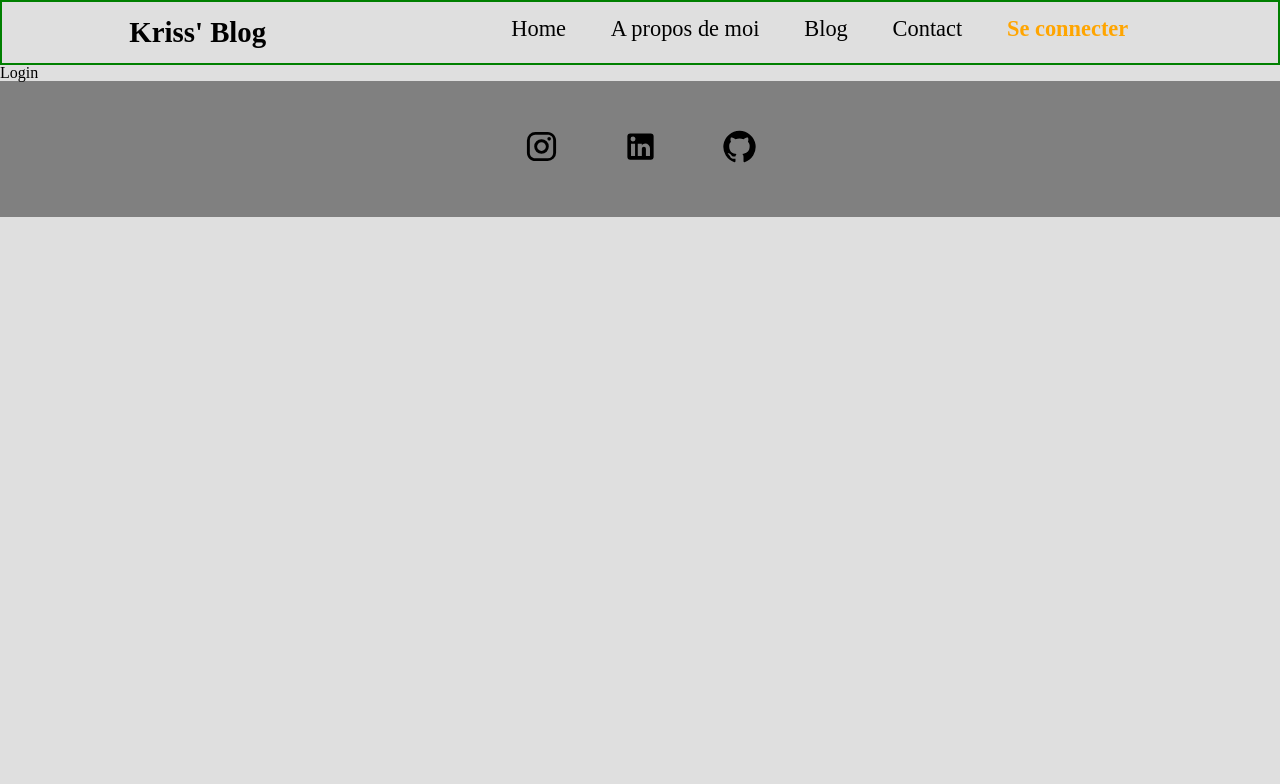
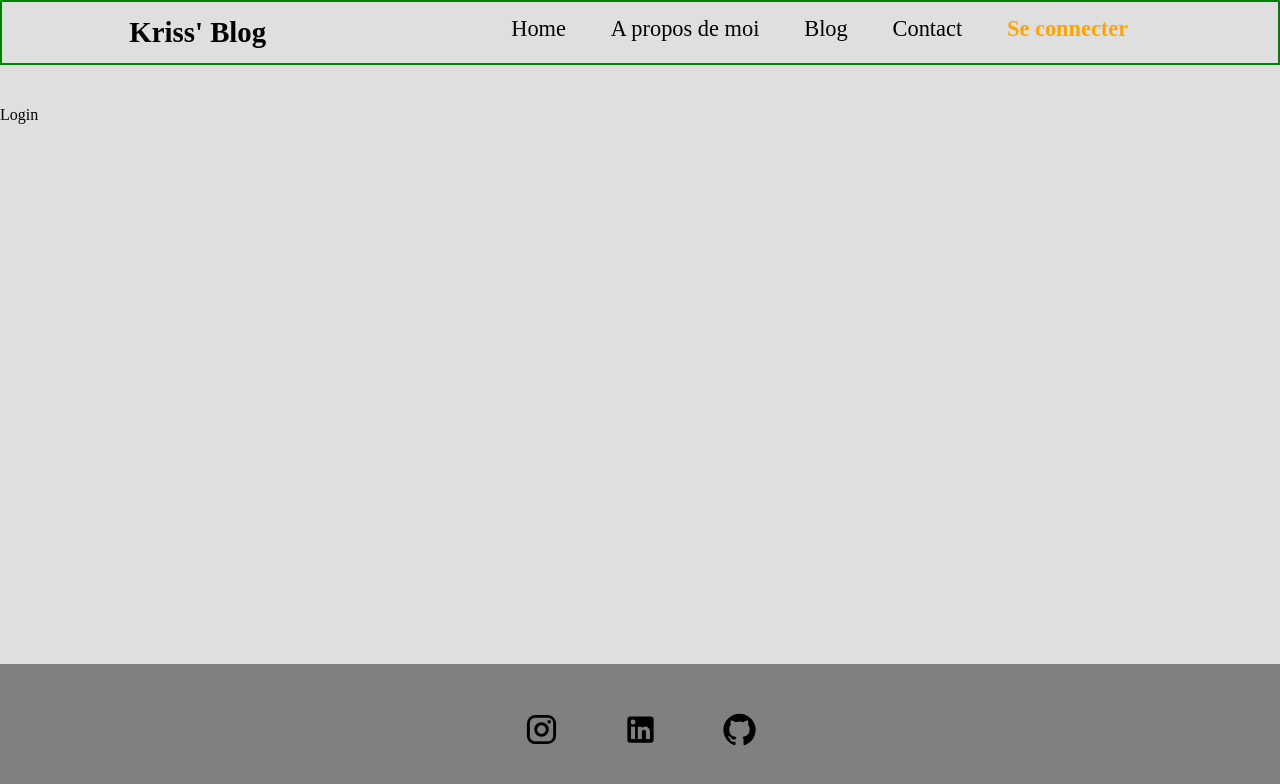
Before and after one commit to Kriss-Hanna/blog-react-ts, a React (Vite) app: page /login in a window 1280 px wide. Shown: the top 784 px of the page. Built offline with nearby package versions, Linux system fonts and the light colour scheme.

Commit message:
homepage content and position global

```diff
--- a/src/App.tsx
+++ b/src/App.tsx
@@ -6,11 +6,21 @@ function App() {
 
 
   return (
-    <>
-      <NavBar />
-      <AppRoutes />
-      <Footer />
-    </>
+    <div className="container">
+
+      <div className="Navbar">
+        <NavBar />
+      </div>
+
+      <div className="Body">
+        <AppRoutes />
+      </div>
+
+      <div className="Footer">
+        <Footer />
+      </div>
+
+    </div>
   )
 }
 
--- a/src/pages/Home.tsx
+++ b/src/pages/Home.tsx
@@ -2,7 +2,13 @@
 
 function Home() {
   return (
-    <div>Le blog de kriss test</div>
+    <div className="home-container">
+      <img src="https://images.pexels.com/photos/3861959/pexels-photo-3861959.jpeg?auto=compress&cs=tinysrgb&w=1260&h=750&dpr=1" alt="Homme faisant de la programmation" />
+      <div>
+        <h2>Lorem ipsum dolor, sit amet consectetur adipisicing elit.</h2>
+        <p>Lorem ipsum dolor sit amet consectetur adipisicing elit. Animi sed repudiandae obcaecati nisi eveniet voluptatibus tempore ullam, illum magni necessitatibus molestiae? Vitae consectetur nisi, dolorum libero sapiente dolores! Impedit fugiat, consectetur dolores, iste, officia iusto doloremque nulla placeat quis dicta vitae vel quia. Nemo laudantium facere sed aut debitis quo ea dolores eum. Repudiandae enim deleniti voluptas voluptatem, maiores quo ad laborum officiis deserunt. Delectus quaerat laboriosam, quasi nisi culpa consequatur aliquid ab cumque magnam exercitationem possimus quam ullam cupiditate quo vel cum eum officiis nostrum! Dicta quod sint earum quasi neque, velit eligendi est natus eaque veritatis iste consectetur, ipsam culpa odio odit beatae esse harum vero obcaecati distinctio quaerat aperiam hic itaque. Porro, fuga nisi adipisci vel voluptatum aspernatur enim amet, illo quae est sed? Architecto magni placeat est alias exercitationem blanditiis, hic, porro harum nam qui pariatur assumenda suscipit aperiam sint rerum? Ad consequatur illo omnis veniam aperiam saepe animi, incidunt libero atque ex, reiciendis sapiente placeat natus at illum ipsa non, minima ullam dolorum. Laboriosam debitis atque quod nihil exercitationem quisquam accusamus magnam odio deleniti tempora facilis eveniet totam eos dicta eligendi dolores quibusdam, voluptatibus harum autem nostrum sapiente iusto eaque necessitatibus quidem. Esse, voluptate officiis!</p>
+      </div>
+    </div>
   )
 }
 
--- /dev/null
+++ b/src/styles/Home.sass
@@ -0,0 +1,18 @@
+.home-container
+    display: flex
+    justify-content: space-evenly
+    border: 2px solid red
+    padding: 3rem
+
+    h2
+        font-size: 2rem
+        font-weight: 800
+        margin-bottom: 1em
+        text-align: center
+
+    p
+
+        text-align: center
+        padding: 3rem
+        line-height: 1.9rem
+        font-size: 1.6rem
--- a/src/styles/global.sass
+++ b/src/styles/global.sass
@@ -1,5 +1,6 @@
 @import "../styles/Navbar"
 @import "../styles/Footer"
+@import "../styles/Home"
 
 body
     background-color: #DFDFDF
@@ -46,3 +47,23 @@ q:before, q:after
 table
     border-collapse: collapse
     border-spacing: 0
+
+.container
+    display: grid
+    grid-template-columns: 1fr 1fr 1fr
+    grid-template-rows: 0.4fr 2.2fr 0.4fr
+    gap: 0px 0px
+    grid-template-areas: "Navbar Navbar Navbar" "Body Body Body" "Footer Footer Footer"
+    height: 100vh
+
+.Navbar
+    grid-area: Navbar
+
+.Body
+    grid-area: Body
+
+.Footer
+    grid-area: Footer
+    position: fixed
+    bottom: 0
+    width: 100%
```
